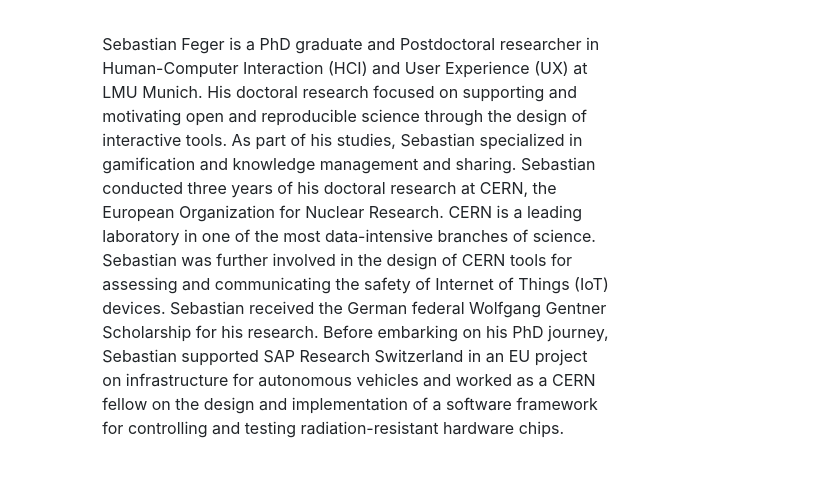
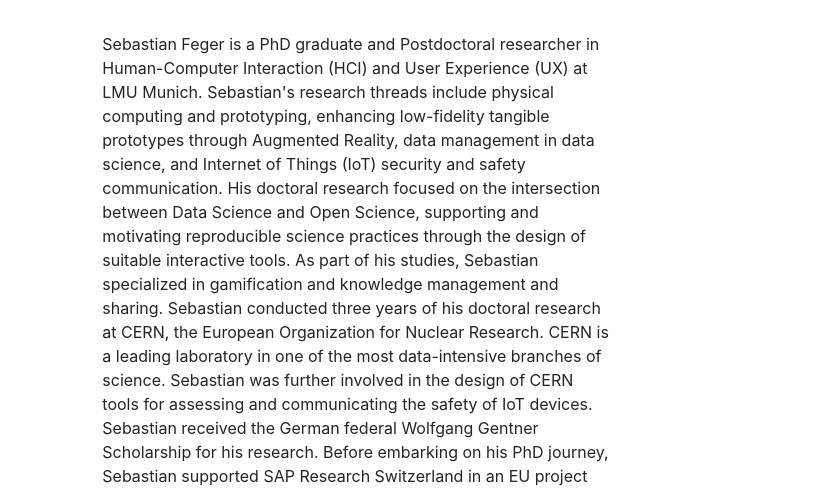
Before and after one commit to sefeg/sefeg.github.io, a website: page index.html in a window 1280 px wide. Shown: the part 379-869 px from the top of the page, 461-1280 px from the left. Before the commit the page ends 819 px from the top, so only its background shows below. Drawn offline with nearby package versions, Linux system fonts and the light colour scheme.

Commit message:
Updated the description

```diff
--- a/index.html
+++ b/index.html
@@ -105,14 +105,15 @@
                         <div class="col-xl-9">
                             <div class="large-text-container">
                                 Sebastian Feger is a PhD graduate and Postdoctoral researcher in Human-Computer Interaction (HCI) and User Experience (UX) at LMU Munich.
-                                His doctoral research focused on supporting and motivating
-                                open and reproducible science through the design of
-                                interactive tools. As part of his studies, Sebastian specialized
+                                Sebastian's research threads include physical computing and prototyping, enhancing low-fidelity tangible prototypes through Augmented Reality,
+                                data management in data science, and Internet of Things (IoT) security and safety communication.
+                                His doctoral research focused on the intersection between Data Science and Open Science, supporting and motivating
+                                reproducible science practices through the design of suitable interactive tools. As part of his studies, Sebastian specialized
                                 in gamification and knowledge management and sharing. Sebastian conducted three years of his
                                 doctoral research at CERN, the European Organization for
                                 Nuclear Research. CERN is a leading laboratory in one of the
                                 most data-intensive branches of science. Sebastian was further involved in the
-                                design of CERN tools for assessing and communicating the safety of Internet of Things (IoT) devices. Sebastian received
+                                design of CERN tools for assessing and communicating the safety of IoT devices. Sebastian received
                                 the German federal Wolfgang Gentner Scholarship for his
                                 research. Before embarking on his PhD journey, Sebastian
                                 supported SAP Research Switzerland in an EU project on
```
Also changed, not shown: pages/contact.html (+2 -1 lines), src/index.html (+5 -4 lines), src/pages/contact.html (+2 -1 lines).
